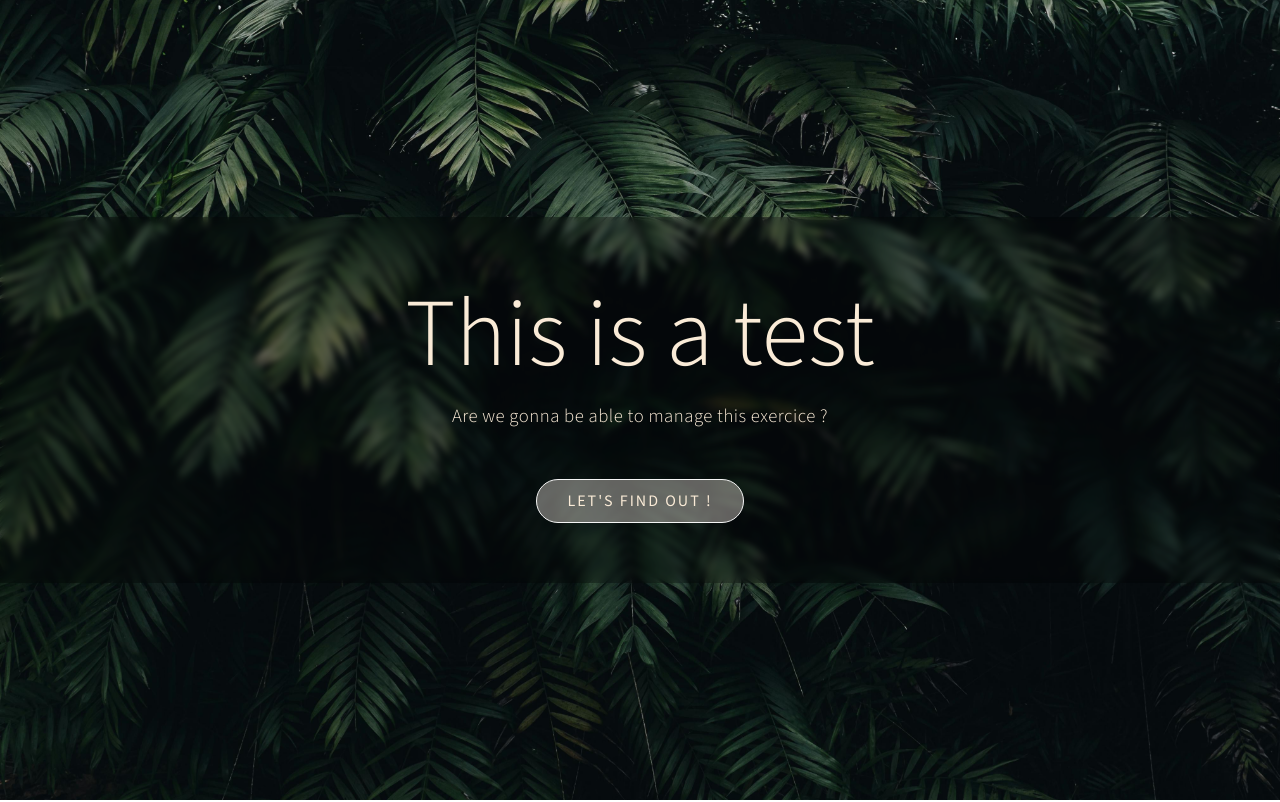
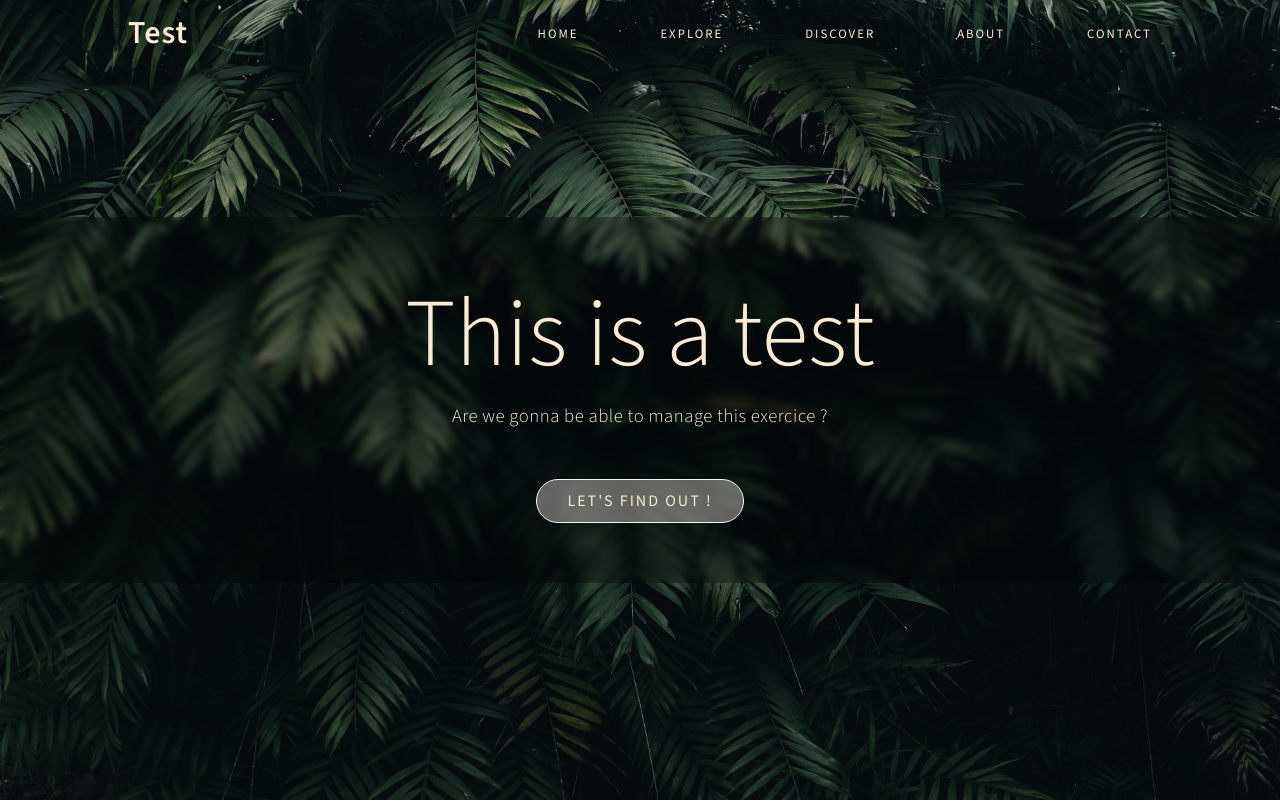
Before and after one commit to Lortytogether/Shared-Github-Project-Course, a plain HTML site: page index.html in a window 1280 px wide. Shown: the top 802 px of the page. Drawn offline with Linux system fonts and the light colour scheme.

Commit message:
added navbar

```diff
--- a/index.html
+++ b/index.html
@@ -12,6 +12,20 @@
 
 <body>
     <header>
+        <nav>
+            <div class="nav-left">
+                <a href="#">Test</a>
+            </div>
+            <div class="nav-right">
+                <ul>
+                    <li><a href="#">Home</a></li>
+                    <li><a href="#">Explore</a></li>
+                    <li><a href="#">Discover</a></li>
+                    <li><a href="#">About</a></li>
+                    <li><a href="#">Contact</a></li>
+                </ul>
+            </div>
+        </nav>
         <div class="header-container">
             <h1>This is a test</h1>
             <h3>Are we gonna be able to manage this exercice ? </h3>
--- a/style.css
+++ b/style.css
@@ -37,11 +37,54 @@ header{
     display: flex;
     flex-direction: column;
     justify-content: center;
-    text-align: center;
+    align-items: center;
+    position: relative;
 }
 
+nav{
+    position: absolute;
+    top: 0;
+    display: grid;
+    grid-template-columns: 40% 60%;
+    align-items: center;
+    width: 80%;
+    padding: 10px 0px;
+}
+
+.nav-left a{
+    font-size: 2rem;
+    color: antiquewhite;
+    text-transform: capitalize;
+    font-weight: 600;
+}
+
+.nav-right ul{
+    display: flex;
+    margin: 0;
+    width: 100%;
+    justify-content: space-between;
+
+}
+.nav-right a {
+color: antiquewhite;
+font-size: 0.8rem;
+font-weight: 400;
+letter-spacing: 2px;
+transition: .4s;
+}
+
+.nav-right a:hover{
+    opacity: .5;
+    text-decoration: underline;text-underline-offset: 0.3em;
+    letter-spacing: 2.5px;
+}
+
+
+
 .header-container{
+    text-align: center;
     backdrop-filter: blur(3px);
+    width: 100%;
     background: rgba(0, 0, 0, 0.282);
     padding: 50px 0;
     display: block;
@@ -157,6 +200,12 @@ list-style: none;
 
 
 /* **********RESPONSIVE********** */
+@media screen and (max-width:880px) {
+    nav {
+        grid-template-columns: 20% 80%;
+
+    }
+}
 
 @media screen and (max-width:605px) {
     .section1{
@@ -168,6 +217,9 @@ list-style: none;
 }
 
 @media screen and (max-width:520px) {
+    nav{
+        display: none;
+    }
 
     header{
         min-height: 50vh;
```
